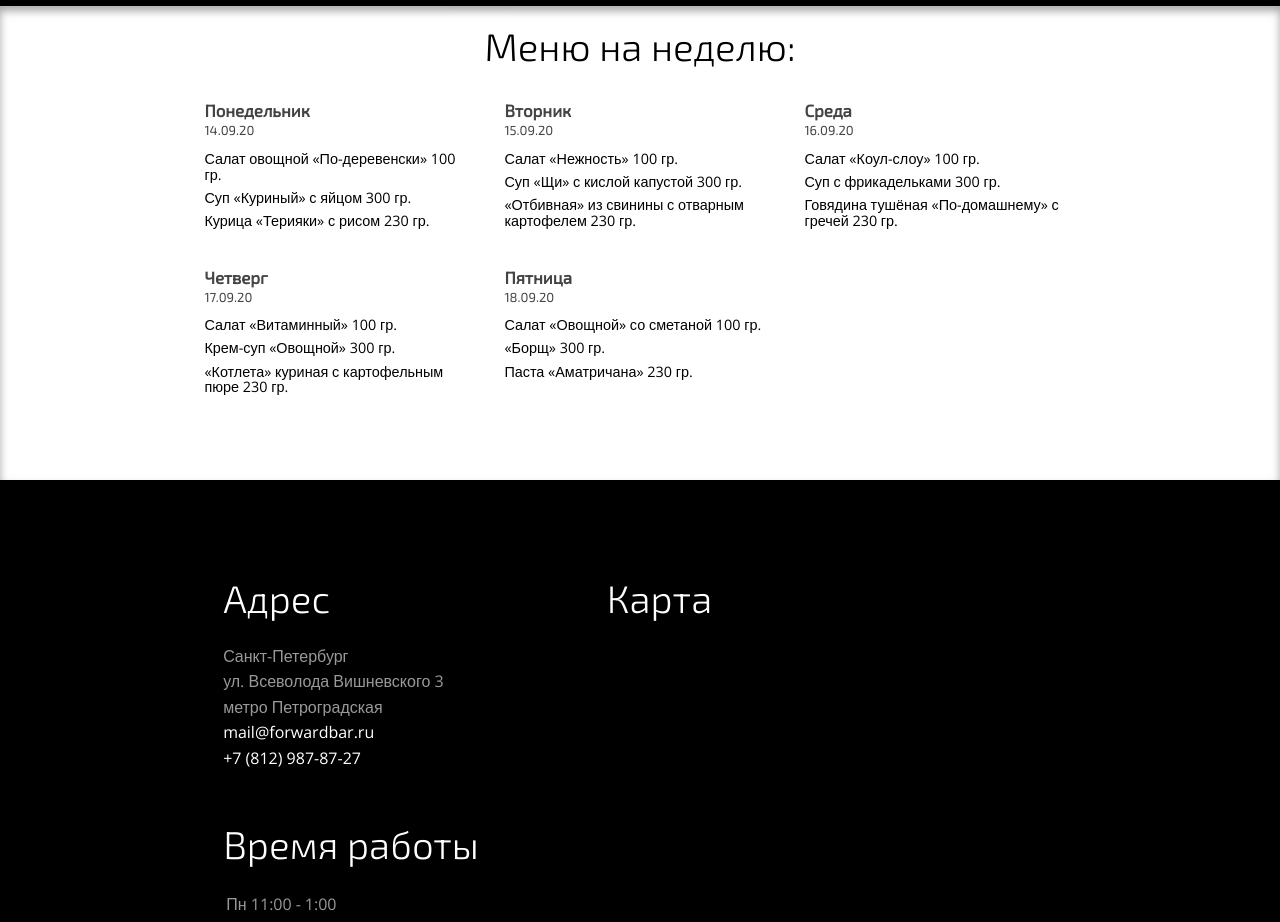
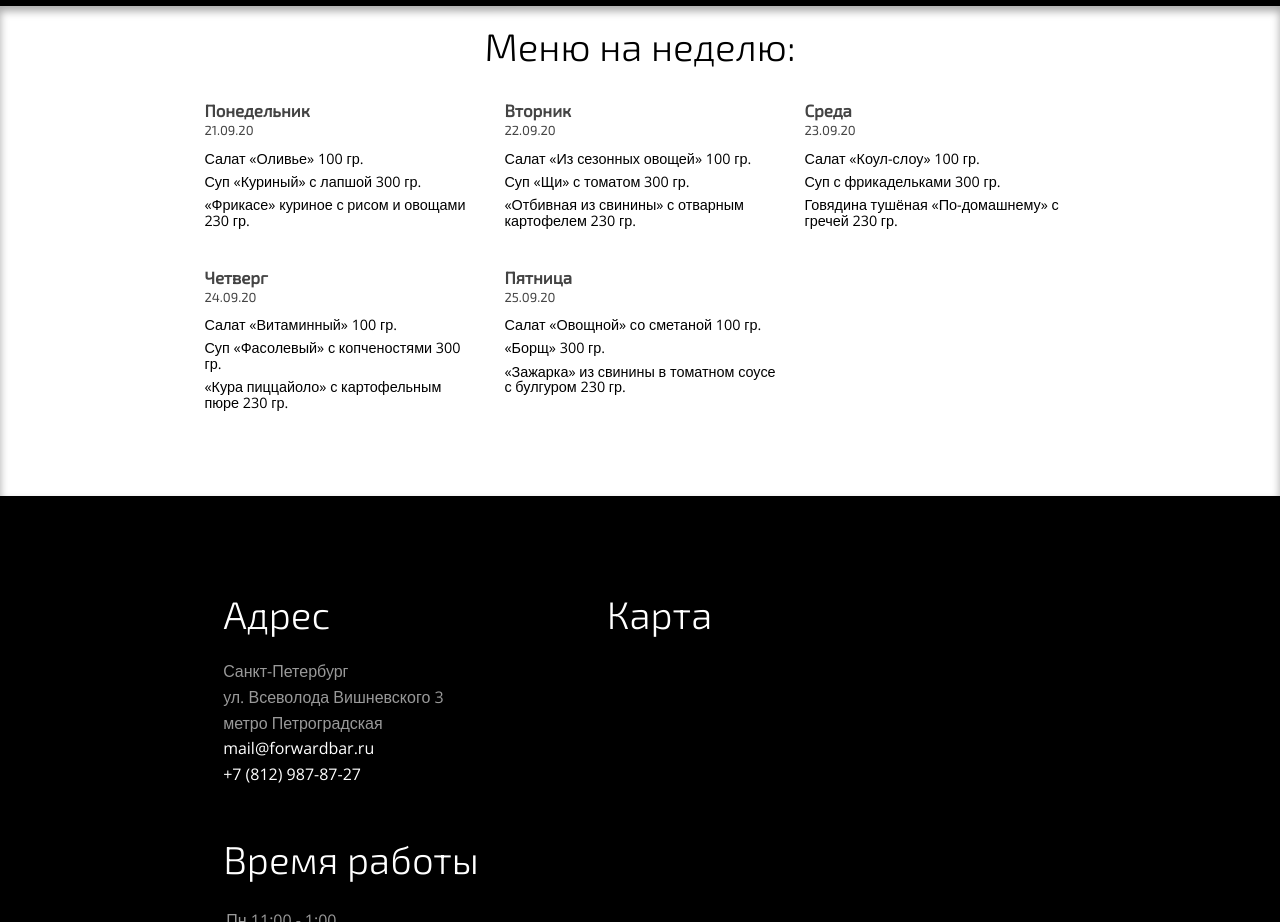
Before and after one commit to forwardbar/forwardbar.github.io, a plain HTML site: page index.html in a window 1280 px wide. Shown: the part 2980-3902 px from the top of the page. Drawn offline with nearby package versions, Linux system fonts and the light colour scheme.

Commit message:
Deploy forwardbar.ru to github.com/forwardbar/forwardbar.github.io.git:master

```diff
--- a/index.html
+++ b/index.html
@@ -1049,29 +1049,29 @@
                     <div class="lunch-menu__day">
                       <div class="lunch-menu__title">
                         <h3>понедельник</h3>
-                        <p>14.09.20</p>
+                        <p>21.09.20</p>
                       </div>
                       <ul class="lunch-menu__items">
-                        <li class="lunch-menu__item">Салат овощной «По-деревенски» 100 гр.</li>
-                        <li class="lunch-menu__item">Суп «Куриный» с яйцом 300 гр.</li>
-                        <li class="lunch-menu__item">Курица «Терияки» с рисом 230 гр.</li>
+                        <li class="lunch-menu__item">Салат «Оливье» 100 гр.</li>
+                        <li class="lunch-menu__item">Суп «Куриный» с лапшой 300 гр.</li>
+                        <li class="lunch-menu__item">«Фрикасе» куриное с рисом и овощами 230 гр.</li>
                       </ul>
                     </div>
                     <div class="lunch-menu__day">
                       <div class="lunch-menu__title">
                         <h3>вторник</h3>
-                        <p>15.09.20</p>
+                        <p>22.09.20</p>
                       </div>
                       <ul class="lunch-menu__items">
-                        <li class="lunch-menu__item">Салат «Нежность» 100 гр.</li>
-                        <li class="lunch-menu__item">Суп «Щи» с кислой капустой 300 гр.</li>
-                        <li class="lunch-menu__item">«Отбивная» из свинины с отварным картофелем 230 гр.</li>
+                        <li class="lunch-menu__item">Салат «Из сезонных овощей» 100 гр.</li>
+                        <li class="lunch-menu__item">Суп «Щи» с томатом 300 гр.</li>
+                        <li class="lunch-menu__item">«Отбивная из свинины» с отварным картофелем 230 гр.</li>
                       </ul>
                     </div>
                     <div class="lunch-menu__day">
                       <div class="lunch-menu__title">
                         <h3>среда</h3>
-                        <p>16.09.20</p>
+                        <p>23.09.20</p>
                       </div>
                       <ul class="lunch-menu__items">
                         <li class="lunch-menu__item">Салат «Коул-слоу» 100 гр.</li>
@@ -1082,23 +1082,23 @@
                     <div class="lunch-menu__day">
                       <div class="lunch-menu__title">
                         <h3>четверг</h3>
-                        <p>17.09.20</p>
+                        <p>24.09.20</p>
                       </div>
                       <ul class="lunch-menu__items">
                         <li class="lunch-menu__item">Салат «Витаминный» 100 гр.</li>
-                        <li class="lunch-menu__item">Крем-суп «Овощной» 300 гр.</li>
-                        <li class="lunch-menu__item">«Котлета» куриная с картофельным пюре 230 гр.</li>
+                        <li class="lunch-menu__item">Суп «Фасолевый» с копченостями 300 гр.</li>
+                        <li class="lunch-menu__item">«Кура пиццайоло» с картофельным пюре 230 гр.</li>
                       </ul>
                     </div>
                     <div class="lunch-menu__day">
                       <div class="lunch-menu__title">
                         <h3>пятница</h3>
-                        <p>18.09.20</p>
+                        <p>25.09.20</p>
                       </div>
                       <ul class="lunch-menu__items">
                         <li class="lunch-menu__item">Салат «Овощной» со сметаной 100 гр.</li>
                         <li class="lunch-menu__item">«Борщ» 300 гр.</li>
-                        <li class="lunch-menu__item">Паста «Аматричана» 230 гр.</li>
+                        <li class="lunch-menu__item">«Зажарка» из свинины в томатном соусе с булгуром 230 гр.</li>
                       </ul>
                     </div>
         </div>
```
